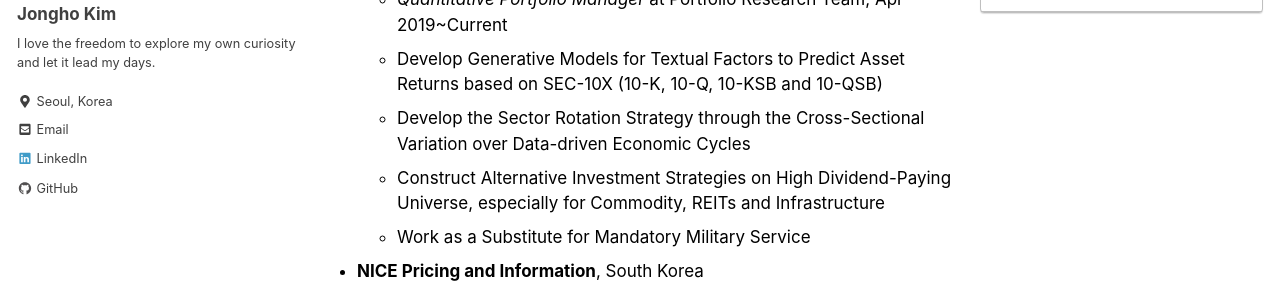
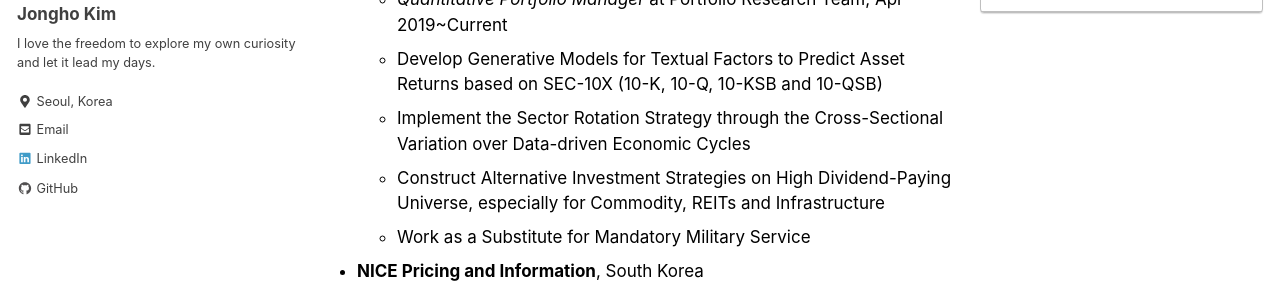
Before and after one commit to jonghkim/jonghkim.github.io, a Jekyll site: the page built from _pages/about.md, in a window 1280 px wide and 900 px high, scrolled down 515 px. Shown: the part 152-447 px from the top of the window. Built offline with Jekyll 4.4.1, drawn with Linux system fonts in a browser that asks for light colours; nearby versions of some CDN libraries.

Commit message:
wording updated

```diff
--- a/_pages/about.md
+++ b/_pages/about.md
@@ -19,7 +19,7 @@ last_modified_at: 2019-03-19
 - **December & Company Asset Management**, South Korea
     - *Quantitative Portfolio Manager* at Portfolio Research Team, Apr 2019~Current
     - Develop Generative Models for Textual Factors to Predict Asset Returns based on SEC-10X (10-K, 10-Q, 10-KSB and 10-QSB)
-    - Develop the Sector Rotation Strategy through the Cross-Sectional Variation over Data-driven Economic Cycles
+    - Implement the Sector Rotation Strategy through the Cross-Sectional Variation over Data-driven Economic Cycles
     - Construct Alternative Investment Strategies on High Dividend-Paying Universe, especially for Commodity, REITs and Infrastructure
     - Work as a Substitute for Mandatory Military Service
 
```
